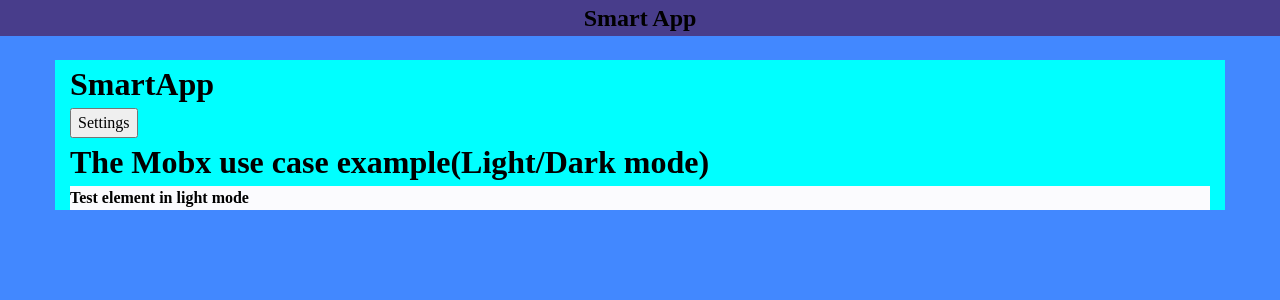
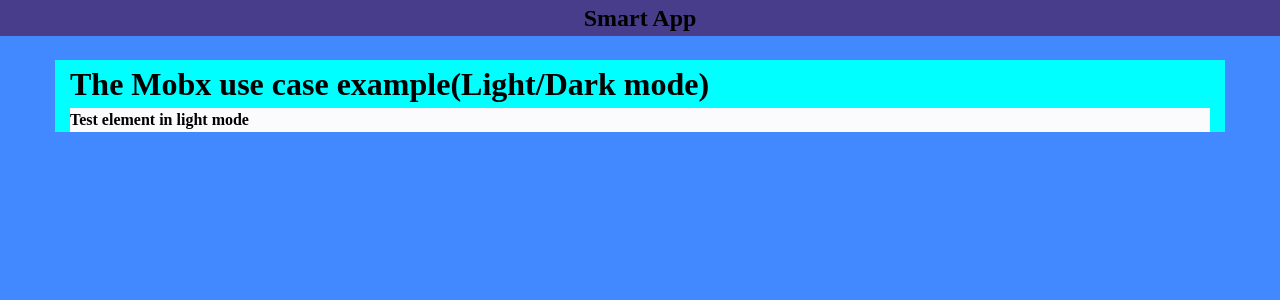
Before and after one commit to MikhailDeriabin/smart_app, a React (Create React App) app in the folder web-app/frontend/: page / in a window 1280 px wide. Shown: the top 300 px of the page. Built offline with nearby package versions, Linux system fonts and the light colour scheme; what mobx-cookie would draw is missing.

Commit message:
deleted a redundant component

```diff
--- a/web-app/frontend/src/App.tsx
+++ b/web-app/frontend/src/App.tsx
@@ -1,6 +1,5 @@
 import React from 'react';
 import './App.css';
-import Header from "./components/Header";
 import ThemeStore from "./store/ThemeStore";
 import {observer} from "mobx-react-lite";
 import AppRouter from "./components/AppRouter";
@@ -13,7 +12,6 @@
           <div className="App" id={ThemeStore.theme}>
               <BrowserRouter>
                   <NavBar/>
-                  <Header/>
                   <AppRouter/>
               </BrowserRouter>
 
--- a/web-app/frontend/src/components/Header.tsx
+++ /dev/null
@@ -1,18 +0,0 @@
-import React from 'react';
-import {useNavigate} from "react-router-dom";
-
-const Header = () => {
-    const navigate = useNavigate();
-    return (
-        <div className="container">
-            <header className="header">
-                <h1>SmartApp</h1>
-                <nav>
-                    <button onClick={()=>navigate("/settings")}>Settings</button>
-                </nav>
-            </header>
-        </div>
-    );
-};
-
-export default Header;
```
